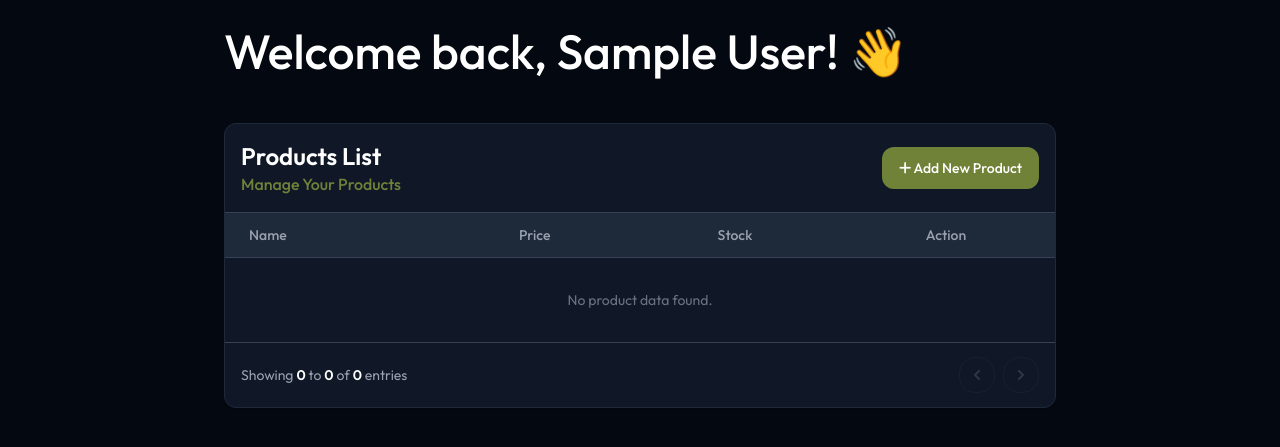
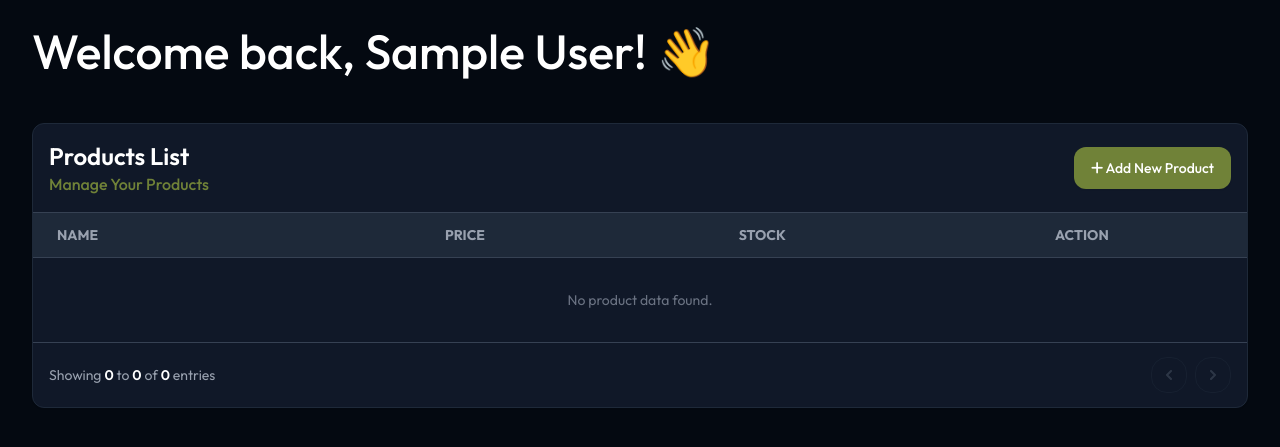
Before and after one commit to elikawicaksana/maruelectronic, a PHP site: page /dashboard-admin.php in a window 1280 px wide. Shown: the part 61-508 px from the top of the page. Run offline with PHP 8.4, Linux system fonts and the light colour scheme; the visitor is signed in with stand-in values (Sample User, id 1); data that the repository does not hold is empty; some libraries are stand-ins or nearby versions.

Commit message:
minor css change

```diff
--- a/dashboard-admin.php
+++ b/dashboard-admin.php
@@ -38,7 +38,7 @@
             echo "</script>";
         }
 
-        $limit = 5;
+        $limit = 10;
         $page = isset($_GET['page']) ? (int)$_GET['page'] : 1;
         $start = ($page > 1) ? ($page * $limit) - $limit : 0;
 
@@ -55,7 +55,7 @@
         include 'include/navbar-dashboard.php';
     ?>
     <div class="p-8 mt-14">
-        <div class="px-48 sm:px-48">
+        <div class="px-36 sm:px-36">
             <div class="w-full mb-24">
                 <h1 class="text-5xl font-medium text-heading">Welcome back, <?php echo $_SESSION['name']; ?>! 👋</h1><br/><br/>
                 <div class="relative overflow-hidden w-full bg-neutral-primary-soft shadow-xs rounded-base border border-default">
@@ -72,12 +72,12 @@
                     </div>
                     <div class="">
                         <table class="w-full text-sm text-left rtl:text-right text-body" id="tableData">
-                            <thead class="text-sm text-body bg-neutral-secondary-medium border-b border-default-medium">
+                            <thead class="text-sm uppercase text-body bg-neutral-secondary-medium border-b border-default-medium">
                                 <tr>
-                                    <th scope="col" class="px-6 py-3 font-medium">Name</th>
-                                    <th scope="col" class="px-6 py-3 font-medium text-center">Price</th>
-                                    <th scope="col" class="px-6 py-3 font-medium text-center">Stock</th>
-                                    <th scope="col" class="px-6 py-3 font-medium text-center">Action</th>
+                                    <th scope="col" class="px-6 py-3 font-bold">Name</th>
+                                    <th scope="col" class="px-6 py-3 font-bold text-center">Price</th>
+                                    <th scope="col" class="px-6 py-3 font-bold text-center">Stock</th>
+                                    <th scope="col" class="px-6 py-3 font-bold text-center">Action</th>
                                 </tr>
                             </thead>
                             <tbody>
@@ -89,17 +89,17 @@
                                 ?>
                                 <tr class="bg-neutral-primary-soft border-b border-default hover:bg-neutral-secondary-medium transition-colors duration-200">
 
-                                    <th scope="row" class="flex items-center px-6 py-4 text-heading whitespace-nowrap">
+                                    <th scope="row" class="flex items-center px-6 py-4 text-heading whitespace-nowrap -mr-20">
                                         <img class="w-12 h-8 object-cover rounded-sm ring-1 ring-gray-700" src="<?= $img ?>" alt="<?= $row['product_name'] ?>">
                                         <div class="ps-3">
-                                            <div class="text-base font-semibold text-white max-w-xs truncate" title="<?= $row['product_name'] ?>"><?= $row['product_name'] ?></div>
+                                            <div class="text-base font-semibold text-white max-w-md truncate" title="<?= $row['product_name'] ?>"><?= $row['product_name'] ?></div>
                                         </div>
                                     </th>
 
-                                    <td class="px-6 py-4 text-gray-300 text-center">
+                                    <td class="px-6 py-4 text-gray-300 font-bold text-center">
                                         <?= formatUang($row['price']) ?>
                                     </td>
-                                    <td class="px-6 py-4 text-gray-300 text-center">
+                                    <td class="px-6 py-4 text-gray-300 font-bold text-center">
                                         <?= $row['stock'] ?>
                                     </td>
                                     <td class="px-6 py-4 text-center">
```
